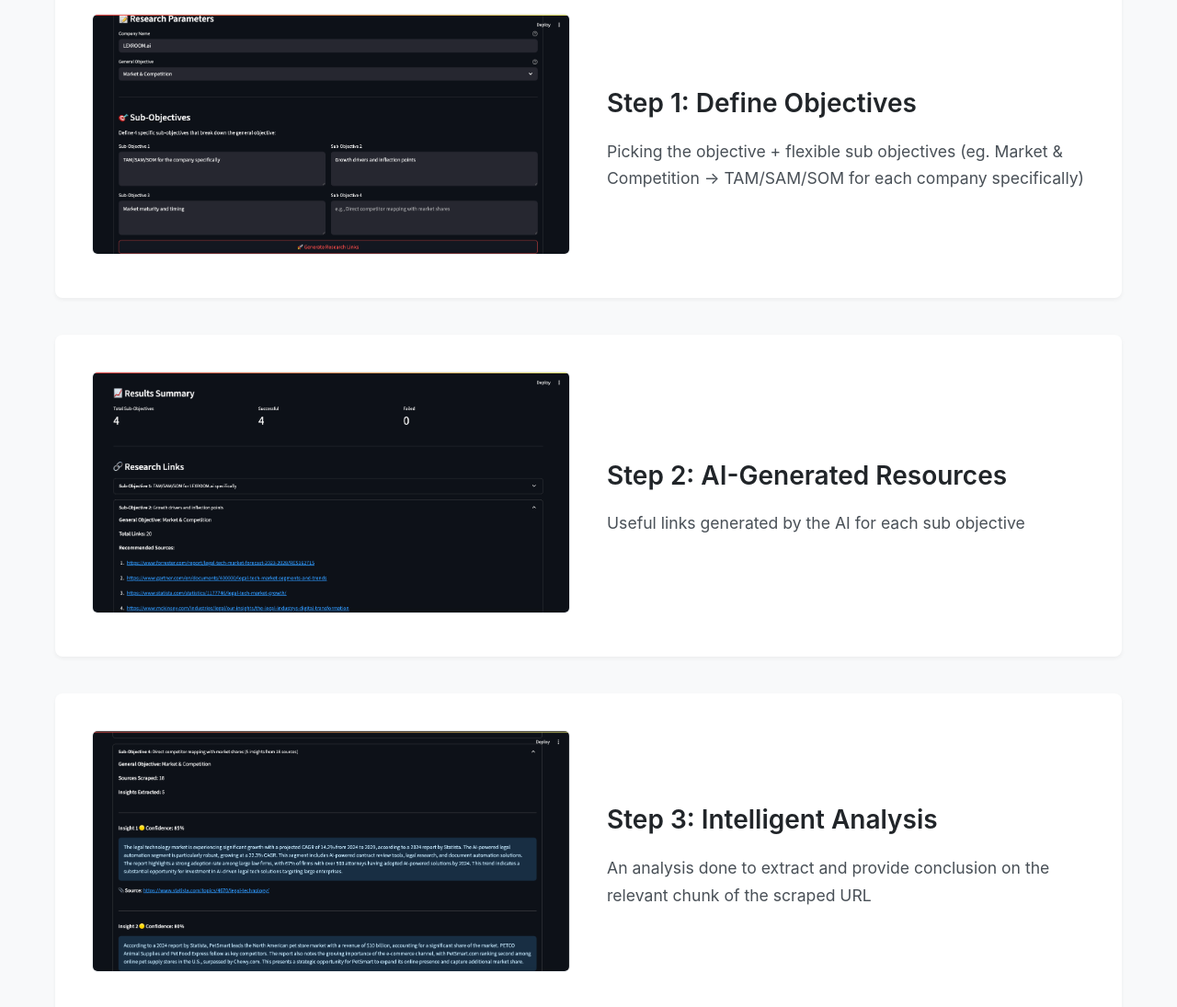
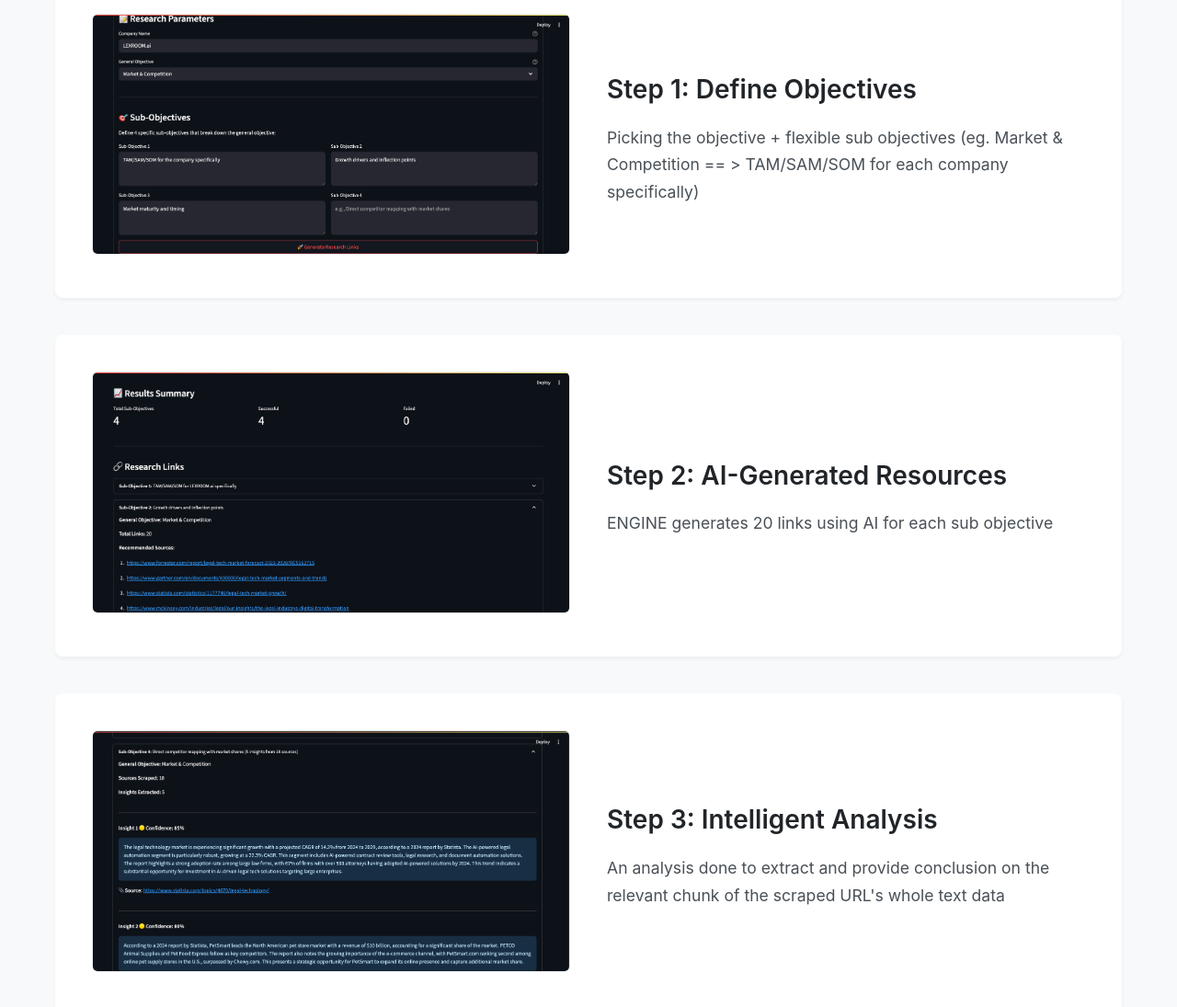
Before and after one commit to FarbodDadkhah/investment-analyst-presentation, a plain HTML site: page index.html in a window 1280 px wide. Shown: the part 960-2055 px from the top of the page at 92% size. Drawn offline with Linux system fonts and the light colour scheme.

Commit message:
Update text descriptions in index.html

```diff
--- a/index.html
+++ b/index.html
@@ -40,7 +40,7 @@
                 </div>
                 <div class="feature-text">
                     <h2>Step 1: Define Objectives</h2>
-                    <p>Picking the objective + flexible sub objectives (eg. Market & Competition -> TAM/SAM/SOM for each company specifically) </p>
+                    <p>Picking the objective + flexible sub objectives (eg. Market & Competition == > TAM/SAM/SOM for each company specifically) </p>
                 </div>
             </div>
 
@@ -51,7 +51,7 @@
                 </div>
                 <div class="feature-text">
                     <h2>Step 2: AI-Generated Resources</h2>
-                    <p>Useful links generated by the AI for each sub objective</p>
+                    <p> ENGINE generates 20 links using AI for each sub objective</p>
                 </div>
             </div>
 
@@ -62,7 +62,7 @@
                 </div>
                 <div class="feature-text">
                     <h2>Step 3: Intelligent Analysis</h2>
-                    <p>An analysis done to extract and provide conclusion on the relevant chunk of the scraped URL</p>
+                    <p>An analysis done to extract and provide conclusion on the relevant chunk of the scraped URL's whole text data</p>
                 </div>
             </div>
         </div>
```
